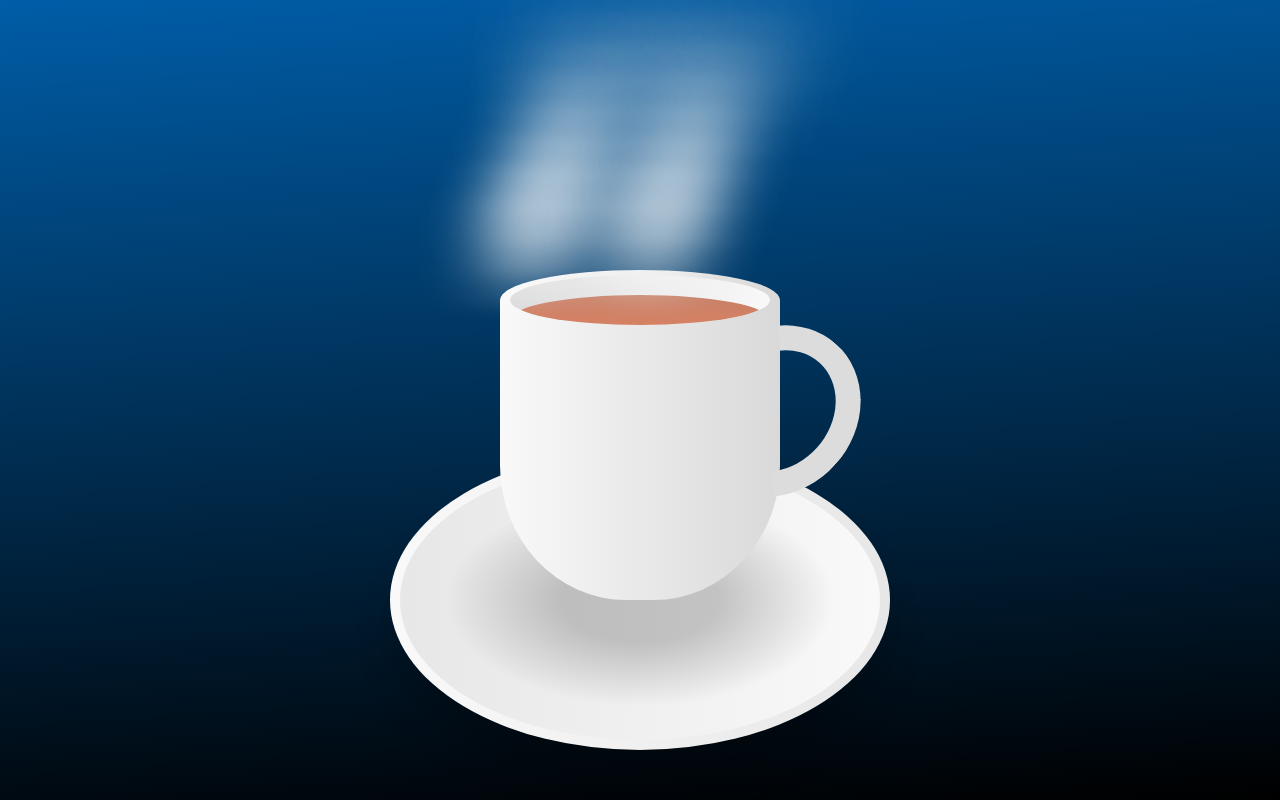
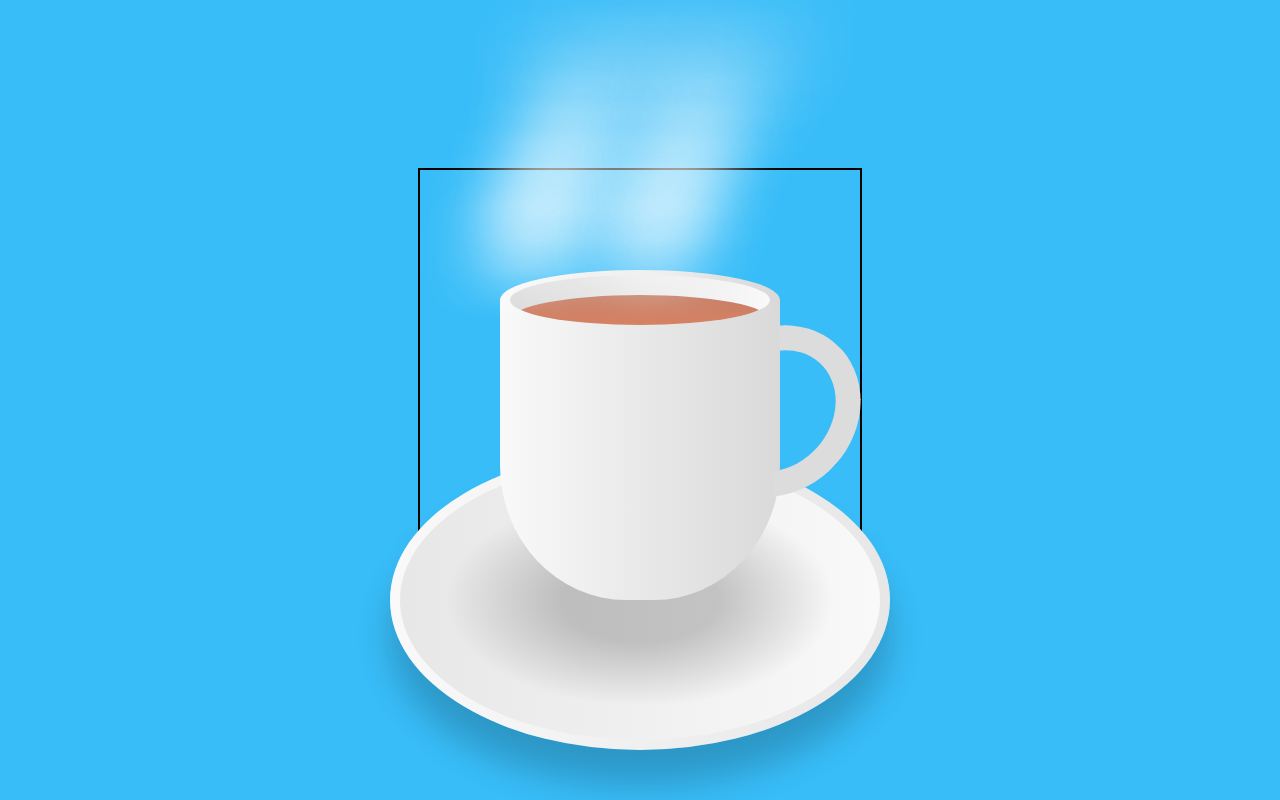
Before and after one commit to ganeshsadhashivam/AnimatedHotCup, a plain HTML site: page index.html in a window 1280 px wide. Drawn offline with Linux system fonts and the light colour scheme.

Commit message:
color changes

```diff
--- a/index.html
+++ b/index.html
@@ -5,9 +5,11 @@
     <meta http-equiv="X-UA-Compatible" content="IE=edge" />
     <meta name="viewport" content="width=device-width, initial-scale=1.0" />
     <title>Animated Cup</title>
+    <link rel="icon" type="image/x-icon" href="herbal-tea.png" />
     <link rel="stylesheet" href="styles.css" />
   </head>
   <body>
+    <div class="wrapper">
       <div class="container">
         <div class="plate"></div>
         <div class="cup">
@@ -45,5 +47,6 @@
           <div class="handle"></div>
         </div>
       </div>
+    </div>
   </body>
 </html>
--- a/styles.css
+++ b/styles.css
@@ -9,19 +9,30 @@ body {
   justify-content: center;
   align-items: center;
   min-height: 100vh;
-  /* background: #bae6fd; */
+  background: #38bdf8;
   /* background: rgb(117, 0, 251);
   background: linear-gradient(
     176deg,
     rgba(117, 0, 251, 1) 0%,
     rgba(0, 0, 0, 1) 100%
   ); */
-  background: rgb(0, 93, 167);
+  /* background: rgb(0, 93, 167);
   background: linear-gradient(
     176deg,
     rgba(0, 93, 167, 1) 0%,
     rgba(0, 0, 0, 1) 100%
-  );
+  ); */
+  /* background: rgb(93, 0, 135);
+  background: linear-gradient(
+    176deg,
+    rgba(93, 0, 135, 1) 0%,
+    rgba(109, 62, 198, 1) 47%,
+    rgba(86, 240, 241, 1) 100%
+  ); */
+}
+.wrapper {
+  border: 2px solid black;
+  padding: 5rem;
 }
 
 .container {
```
Also changed, not shown: herbal-tea.png (added). Lines whose indentation alone changed are shown as unchanged.
